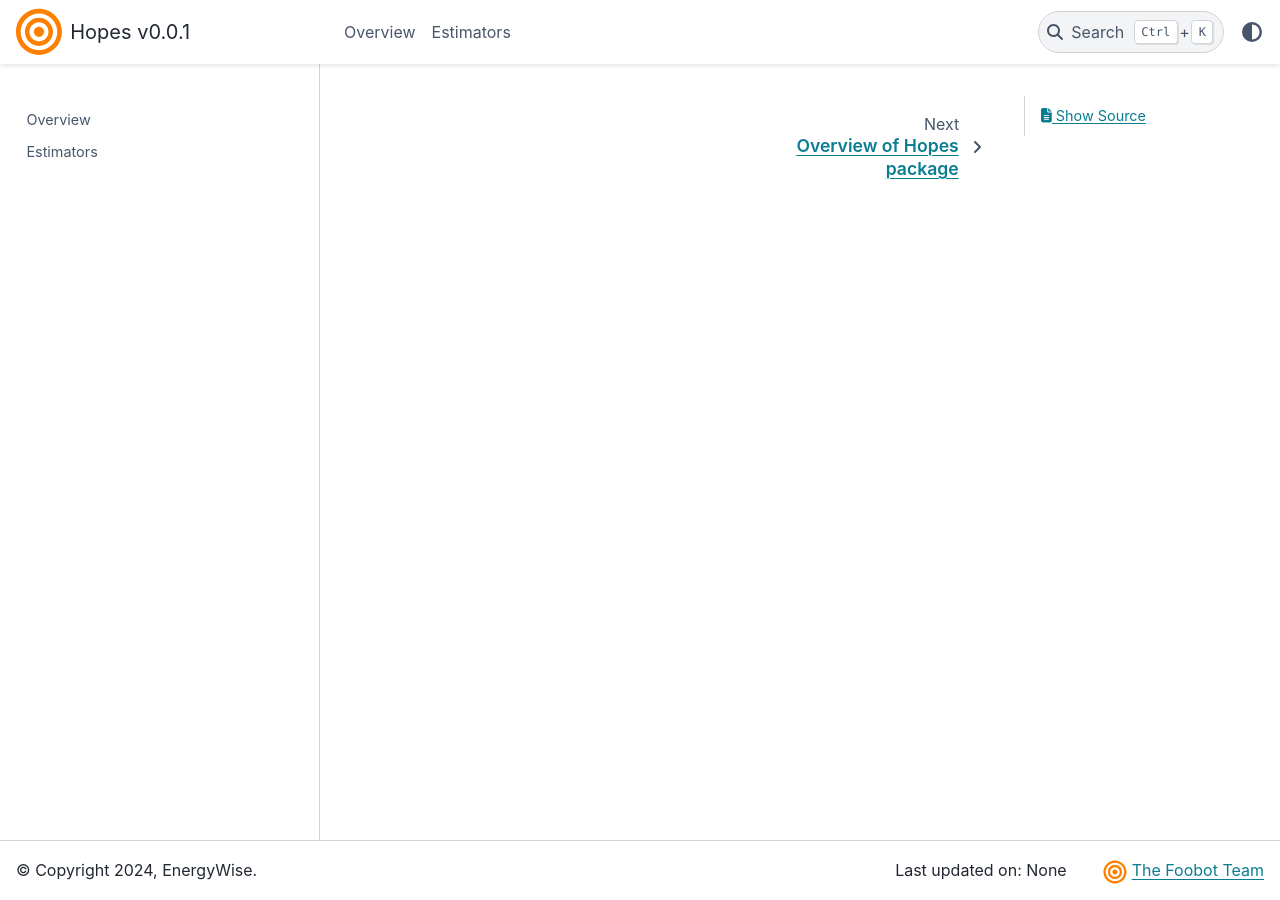
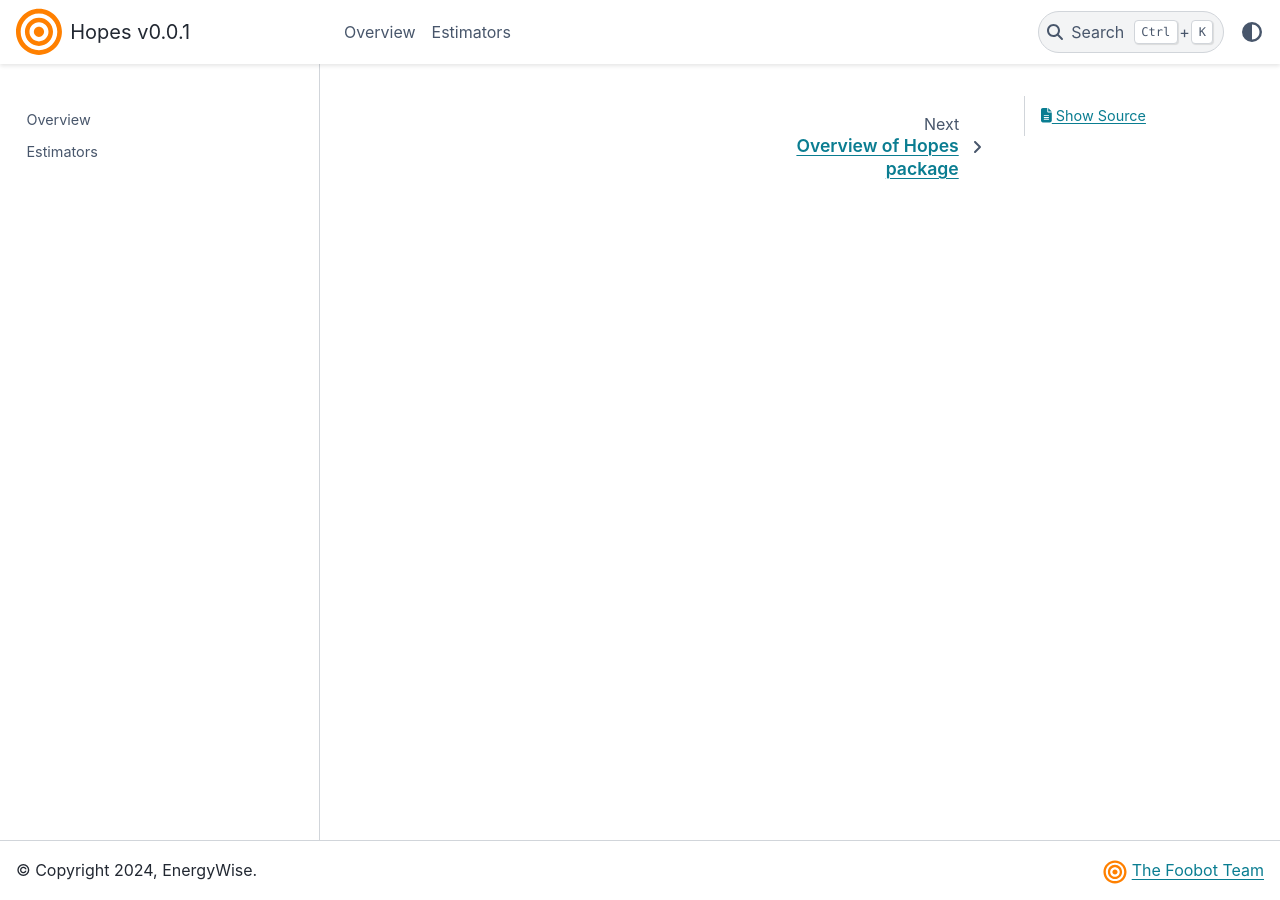
Before and after one commit to airboxlab/hopes, a Sphinx documentation site: the page built from doc/source/index.rst, in a window 1280 px wide. Built offline with Sphinx 7.4.7 and the PyData theme 0.15.4, drawn with Linux system fonts in a browser that asks for light colours.

Commit message:
update docs

```diff
--- a/doc/requirements.txt
+++ b/doc/requirements.txt
@@ -1,6 +1,5 @@
 sphinx==7.2.6
 pydata-sphinx-theme==0.15.2
-sphinx-last-updated-by-git==0.3.6
 sphinx-design==0.5.0
 # this should be mocked in autodoc_mock_imports
 # however, it causes issues with union types PEP 604 support
--- a/doc/source/_templates/footer-end.html
+++ b/doc/source/_templates/footer-end.html
@@ -1,4 +1,3 @@
 <div>
-    <span style="margin-right: 2rem">Last updated on: {{ last_updated }}</span>
     <img src="../_static/logo.svg" style="width: 1.5rem; height: 1.5rem"/>&nbsp;<a href="https://foobot.io">The Foobot Team</a>
 </div>
--- a/doc/source/conf.py
+++ b/doc/source/conf.py
@@ -26,7 +26,8 @@ extensions = [
     "sphinx.ext.autosummary",
     # responsive design
     "sphinx_design",
-    "sphinx_last_updated_by_git",
+    # requires non-shallow clone, breaks CI
+    # "sphinx_last_updated_by_git",
 ]
 
 autodoc_mock_imports = [
```
